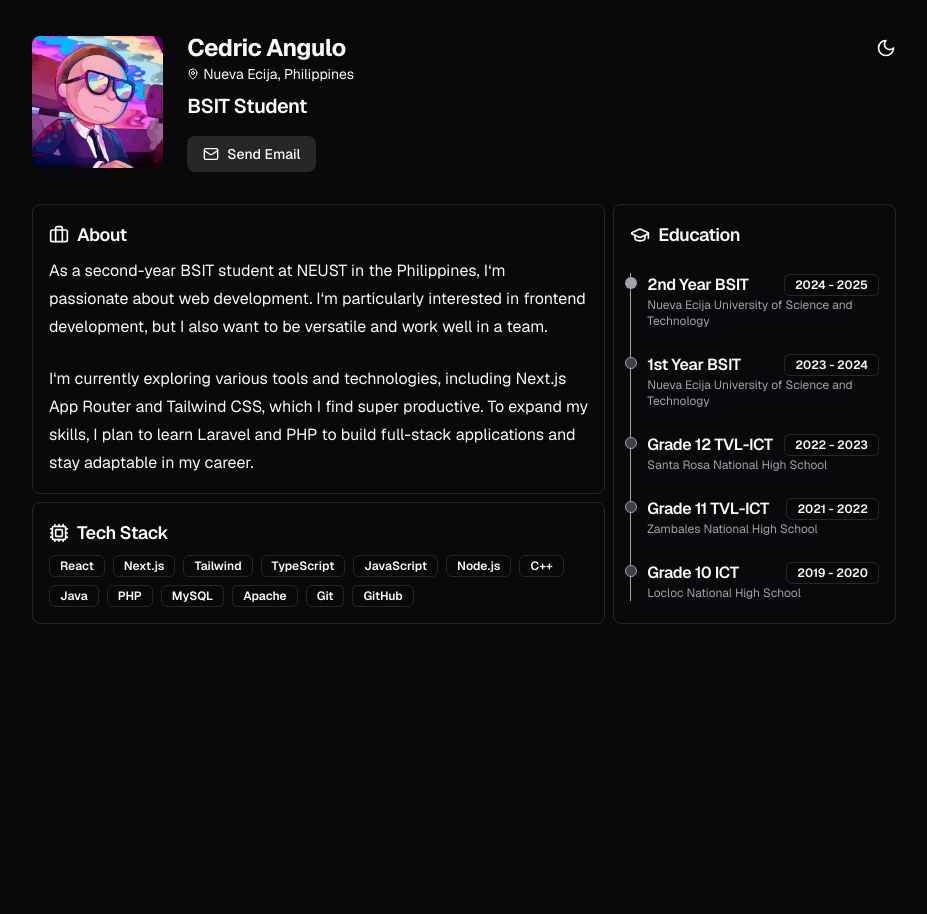
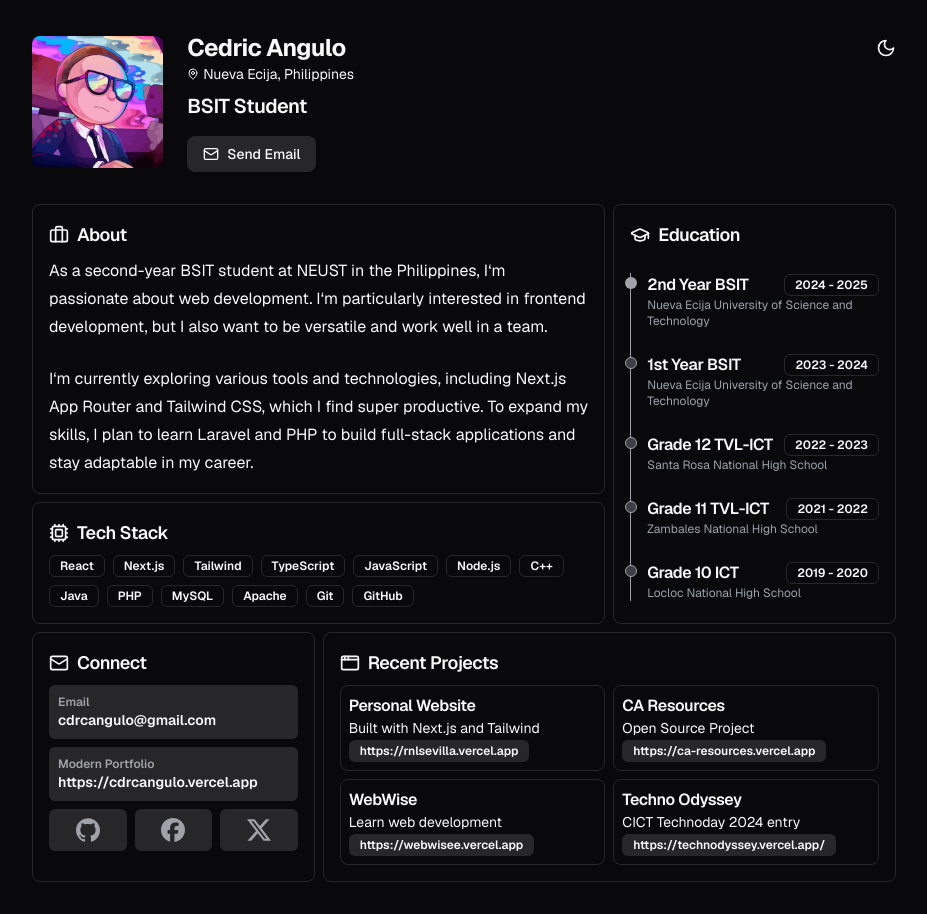
Before and after one commit to bryan308/simplified-portfolio, a Next.js app: page / in a window 1280 px wide. Shown: the whole page, without its empty margins (176-1103 px from the left). Before the commit the page ends 800 px from the top, so only its background shows below. Built offline with nearby package versions, Linux system fonts and the light colour scheme.

Commit message:
add Connect and RecentProjects components, update Home page layout, and adjust global styles

```diff
--- a/app/globals.css
+++ b/app/globals.css
@@ -4,7 +4,7 @@
 
 @layer base {
 	:root {
-		--background: 0 0% 100%;
+		--background: 0 0% 98%;
 		--foreground: 240 10% 3.9%;
 		--card: 0 0% 100%;
 		--card-foreground: 240 10% 3.9%;
--- a/app/page.tsx
+++ b/app/page.tsx
@@ -1,8 +1,10 @@
 import BentoCard from "@/components/shared/bento-card"
+import Connect from "@/components/shared/connect"
 import EducationTimeline from "@/components/shared/education"
 import Profile from "@/components/shared/profile"
+import RecentProjects from "@/components/shared/recent-projects"
 import TechStack from "@/components/shared/tech-stack"
-import { Briefcase, Cpu, GraduationCap } from "lucide-react"
+import { AppWindow, Briefcase, Cpu, GraduationCap, Mail } from "lucide-react"
 
 export default function Home() {
 	return (
@@ -42,6 +44,22 @@ export default function Home() {
 				>
 					<TechStack />
 				</BentoCard>
+				<BentoCard
+					colSpan="col-span-6 md:col-span-2"
+					rowSpan="row-span-1"
+					title="Connect"
+					icon={<Mail className="size-5" />}
+				>
+					<Connect />
+				</BentoCard>
+				<BentoCard
+					colSpan="col-span-6 md:col-span-4"
+					rowSpan="row-span-1"
+					title="Recent Projects"
+					icon={<AppWindow className="size-5" />}
+				>
+					<RecentProjects />
+				</BentoCard>
 			</div>
 		</>
 	)
--- /dev/null
+++ b/components/shared/connect/index.tsx
@@ -0,0 +1,42 @@
+import { Badge } from "@/components/ui/badge"
+import Link from "next/link"
+import React from "react"
+import SocialLinks from "./social-links"
+
+const Connect = () => {
+	return (
+		<>
+			<Link
+				href="mailto:cdrcangulo@gmail.com"
+				target="_blank"
+				rel="noopener noreferrer"
+				className="inline-block w-full"
+			>
+				<Badge
+					variant="secondary"
+					className="flex flex-col items-start p-2"
+				>
+					<p className="text-xs text-muted-foreground">Email</p>
+					<p className="text-sm">cdrcangulo@gmail.com</p>
+				</Badge>
+			</Link>
+			<Link
+				href="https://cdrcangulo.vercel.app"
+				target="_blank"
+				rel="noopener noreferrer"
+				className="inline-block w-full mt-2"
+			>
+				<Badge
+					variant="secondary"
+					className="flex flex-col items-start p-2"
+				>
+					<p className="text-xs text-muted-foreground">Modern Portfolio</p>
+					<p className="text-sm">https://cdrcangulo.vercel.app</p>
+				</Badge>
+			</Link>
+			<SocialLinks />
+		</>
+	)
+}
+
+export default Connect
--- /dev/null
+++ b/components/shared/connect/social-links.tsx
@@ -0,0 +1,54 @@
+import { Badge } from "@/components/ui/badge"
+import Link from "next/link"
+import React from "react"
+
+const socialLinks = [
+	{
+		href: "https://github.com/bryan308/",
+		title: "GitHub",
+		path: "M12 .297c-6.63 0-12 5.373-12 12 0 5.303 3.438 9.8 8.205 11.385.6.113.82-.258.82-.577 0-.285-.01-1.04-.015-2.04-3.338.724-4.042-1.61-4.042-1.61C4.422 18.07 3.633 17.7 3.633 17.7c-1.087-.744.084-.729.084-.729 1.205.084 1.838 1.236 1.838 1.236 1.07 1.835 2.809 1.305 3.495.998.108-.776.417-1.305.76-1.605-2.665-.3-5.466-1.332-5.466-5.93 0-1.31.465-2.38 1.235-3.22-.135-.303-.54-1.523.105-3.176 0 0 1.005-.322 3.3 1.23.96-.267 1.98-.399 3-.405 1.02.006 2.04.138 3 .405 2.28-1.552 3.285-1.23 3.285-1.23.645 1.653.24 2.873.12 3.176.765.84 1.23 1.91 1.23 3.22 0 4.61-2.805 5.625-5.475 5.92.42.36.81 1.096.81 2.22 0 1.606-.015 2.896-.015 3.286 0 .315.21.69.825.57C20.565 22.092 24 17.592 24 12.297c0-6.627-5.373-12-12-12",
+	},
+	{
+		href: "https://github.com/bryan308/",
+		title: "Facebook",
+		path: "M9.101 23.691v-7.98H6.627v-3.667h2.474v-1.58c0-4.085 1.848-5.978 5.858-5.978.401 0 .955.042 1.468.103a8.68 8.68 0 0 1 1.141.195v3.325a8.623 8.623 0 0 0-.653-.036 26.805 26.805 0 0 0-.733-.009c-.707 0-1.259.096-1.675.309a1.686 1.686 0 0 0-.679.622c-.258.42-.374.995-.374 1.752v1.297h3.919l-.386 2.103-.287 1.564h-3.246v8.245C19.396 23.238 24 18.179 24 12.044c0-6.627-5.373-12-12-12s-12 5.373-12 12c0 5.628 3.874 10.35 9.101 11.647Z",
+	},
+	{
+		href: "https://github.com/bryan308/",
+		title: "X",
+		path: "M18.901 1.153h3.68l-8.04 9.19L24 22.846h-7.406l-5.8-7.584-6.638 7.584H.474l8.6-9.83L0 1.154h7.594l5.243 6.932ZM17.61 20.644h2.039L6.486 3.24H4.298Z",
+	},
+]
+
+const SocialLinks = () => {
+	return (
+		<div className="flex gap-2">
+			{socialLinks.map((link, index) => (
+				<Link
+					key={index}
+					href={link.href}
+					target="_blank"
+					rel="noopener noreferrer"
+					className="inline w-full mt-2"
+				>
+					<Badge
+						variant="secondary"
+						className="flex flex-col items-center p-2"
+					>
+						<svg
+							role="img"
+							viewBox="0 0 24 24"
+							xmlns="http://www.w3.org/2000/svg"
+							className="fill-zinc-600 dark:fill-zinc-400 size-6"
+						>
+							<title>{link.title}</title>
+							<path d={link.path} />
+						</svg>
+					</Badge>
+				</Link>
+			))}
+		</div>
+	)
+}
+
+export default SocialLinks
--- /dev/null
+++ b/components/shared/recent-projects/index.tsx
@@ -0,0 +1,49 @@
+import { Badge } from "@/components/ui/badge"
+import Link from "next/link"
+import React from "react"
+
+const projects = [
+	{
+		title: "Personal Website",
+		description: "Built with Next.js and Tailwind",
+		url: "https://rnlsevilla.vercel.app",
+	},
+	{
+		title: "CA Resources",
+		description: "Open Source Project",
+		url: "https://ca-resources.vercel.app",
+	},
+	{
+		title: "WebWise",
+		description: "Learn web development",
+		url: "https://webwisee.vercel.app",
+	},
+	{
+		title: "Techno Odyssey",
+		description: "CICT Technoday 2024 entry",
+		url: "https://technodyssey.vercel.app/",
+	},
+]
+
+const RecentProjects: React.FC = () => {
+	return (
+		<div className="grid gap-2 grid-cols-1 md:grid-cols-2">
+			{projects.map((project, index) => (
+				<Link
+					key={index}
+					className="border p-2 rounded-lg hover:bg-background"
+					href={project.url}
+					target="_blank"
+					rel="noopener noreferrer"
+				>
+					<h4 className="text-base font-semibold">{project.title}</h4>
+					<p className="text-sm">{project.description}</p>
+					<Badge variant="secondary">{project.url}</Badge>
+				</Link>
+			))}
+		</div>
+	)
+}
+RecentProjects.displayName = "RecentProjects"
+
+export default RecentProjects
```
